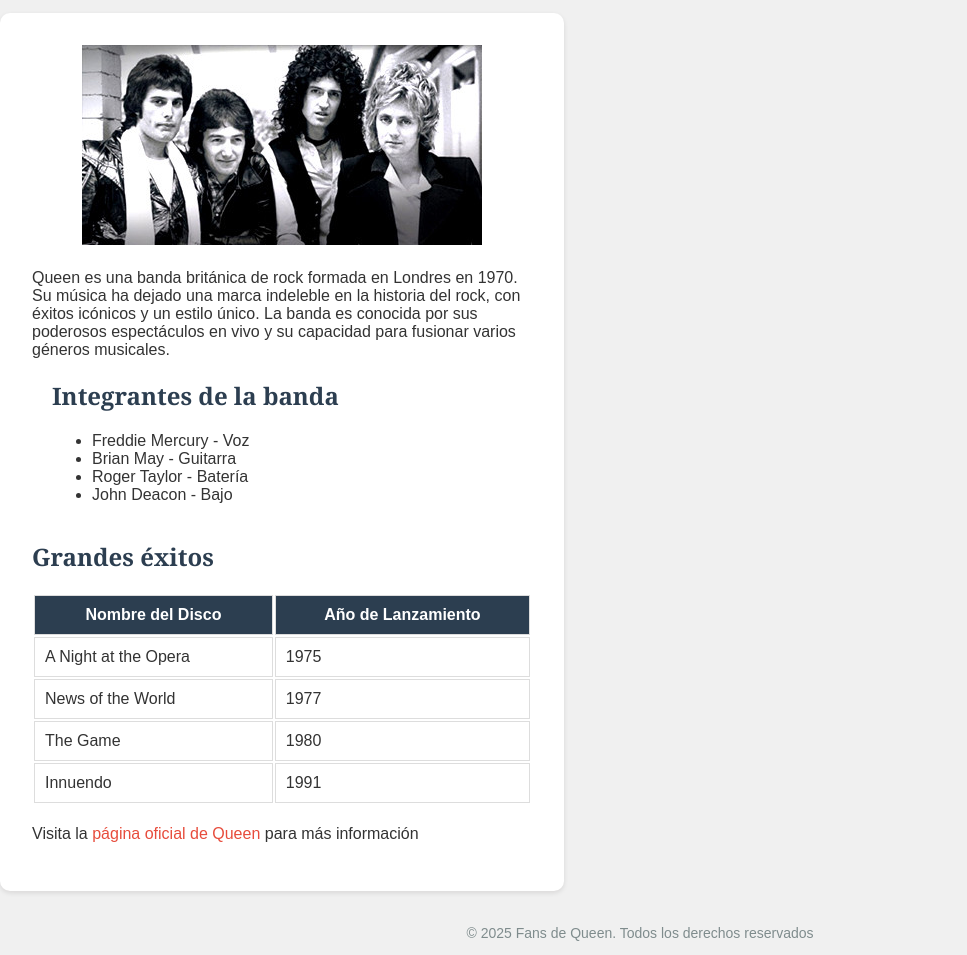
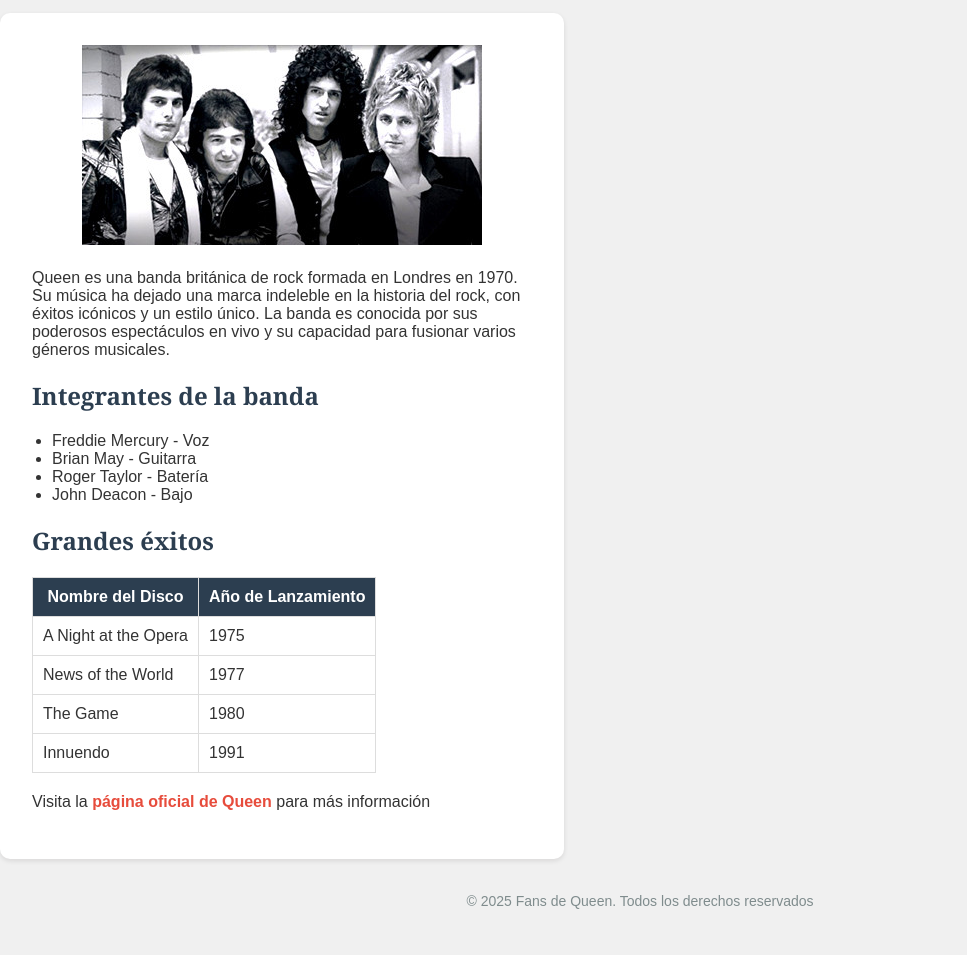
Before and after one commit to asanmun1905/LMSGI, a plain HTML site: page Tema 2/EjercicioQueen/index.html in a window 1280 px wide. Shown: the part 105-1060 px from the top of the page, without its empty margins (0-967 px from the left). After the commit the page ends 1028 px from the top, so only its background shows below. Drawn offline with Linux system fonts and the light colour scheme.

Commit message:
casi terminao

```diff
--- a/Tema 2/EjercicioQueen/estilos.css
+++ b/Tema 2/EjercicioQueen/estilos.css
@@ -42,7 +42,7 @@ h1, h2 {
     border-radius: 10px;
 }
 
-.lista-integrantes {
+.lista {
     list-style: disc;
     padding-left: 20px;
 }
@@ -50,8 +50,6 @@ h1, h2 {
 .tabla-exitos {
     border-collapse: collapse;
     margin-bottom: 20px;
-    display: flex;
-    flex-direction: column;
     justify-content: center;
 }
 
@@ -59,21 +57,22 @@ h1, h2 {
     background: #2c3e50;
     color: white;
     text-align: center;
-    padding: 10px;
-    border: 1px solid #ddd;
 }
 
 .tabla-exitos td {
-    padding: 10px;
     text-align: left;
     white-space: nowrap;
+}
+
+.tabla-exitos td, .tabla-exitos th {
     border: 1px solid #ddd;
+    padding: 10px;
 }
 
 a {
     color: #e74c3c;
     text-decoration: none;
-    font-style: bold;
+    font-weight: bold;
 }
 
 a:hover {
--- a/Tema 2/EjercicioQueen/index.html
+++ b/Tema 2/EjercicioQueen/index.html
@@ -32,9 +32,9 @@
                 <li>John Deacon - Bajo</li>
             </ul>
         </div>
-        <div class="tabla-exitos">
+        <div>
             <h2>Grandes éxitos</h2>
-            <table>
+            <table class="tabla-exitos">
                 <thead>
                     <tr>
                         <th>Nombre del Disco</th>
```
